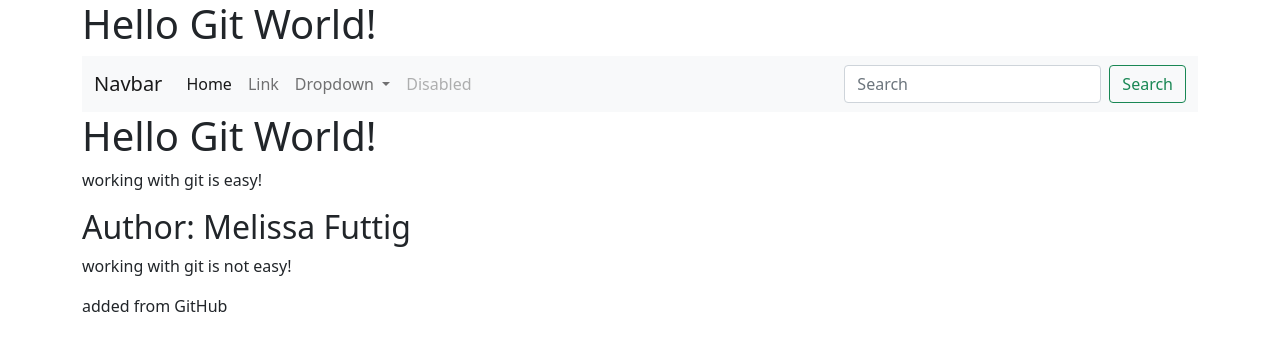
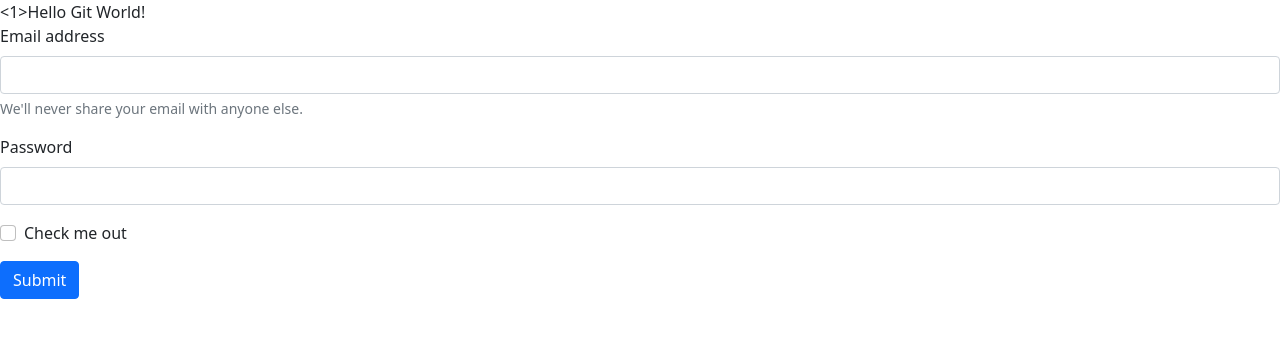
Before and after one commit to nymeria216/GitGitHubMasterclass, a plain HTML site: page index.html in a window 1280 px wide. Drawn offline with nearby package versions, Linux system fonts and the light colour scheme.

Commit message:
add sign in form

```diff
--- a/index.html
+++ b/index.html
@@ -1,66 +1,26 @@
 <!DOCTYPE html>
 <html>
     <link href="https://cdn.jsdelivr.net/npm/bootstrap@5.1.3/dist/css/bootstrap.min.css" rel="stylesheet" integrity="sha384-1BmE4kWBq78iYhFldvKuhfTAU6auU8tT94WrHftjDbrCEXSU1oBoqyl2QvZ6jIW3" crossorigin="anonymous">
+
     <ybody>
+        <1>Hello Git World!</1>
 
-        <div class="container">
-            <h1>Hello Git World!</h1>
-
-            <nav class="navbar navbar-expand-lg navbar-light bg-light">
-                <div class="container-fluid">
-                <a class="navbar-brand" href="#">Navbar</a>
-                <button class="navbar-toggler" type="button" data-bs-toggle="collapse" data-bs-target="#navbarSupportedContent" aria-controls="navbarSupportedContent" aria-expanded="false" aria-label="Toggle navigation">
-                    <span class="navbar-toggler-icon"></span>
-                </button>
-                <div class="collapse navbar-collapse" id="navbarSupportedContent">
-                    <ul class="navbar-nav me-auto mb-2 mb-lg-0">
-                    <li class="nav-item">
-                        <a class="nav-link active" aria-current="page" href="#">Home</a>
-                    </li>
-                    <li class="nav-item">
-                        <a class="nav-link" href="#">Link</a>
-                    </li>
-                    <li class="nav-item dropdown">
-                        <a class="nav-link dropdown-toggle" href="#" id="navbarDropdown" role="button" data-bs-toggle="dropdown" aria-expanded="false">
-                        Dropdown
-                        </a>
-                        <ul class="dropdown-menu" aria-labelledby="navbarDropdown">
-                        <li><a class="dropdown-item" href="#">Action</a></li>
-                        <li><a class="dropdown-item" href="#">Another action</a></li>
-                        <li><hr class="dropdown-divider"></li>
-                        <li><a class="dropdown-item" href="#">Something else here</a></li>
-                        </ul>
-                    </li>
-                    <li class="nav-item">
-                        <a class="nav-link disabled">Disabled</a>
-                    </li>
-                    </ul>
-                    <form class="d-flex">
-                    <input class="form-control me-2" type="search" placeholder="Search" aria-label="Search">
-                    <button class="btn btn-outline-success" type="submit">Search</button>
-                    </form>
-                </div>
-                </div>
-            </nav>
-
-                <h1>Hello Git World!</h1>
-
-                <div>
-                    <p>working with git is easy!</p>
-                </div>
-
-                <h2>Author: Melissa Futtig</h2>
-
-                <div>
-                    <p>working with git is not easy!</p>
-                </div>
-
-                <div>
-                    <p>added from GitHub</p>
-                </div>
-
-                <!--some comments-->
-        </div>
+        <form>
+            <div class="mb-3">
+              <label for="exampleInputEmail1" class="form-label">Email address</label>
+              <input type="email" class="form-control" id="exampleInputEmail1" aria-describedby="emailHelp">
+              <div id="emailHelp" class="form-text">We'll never share your email with anyone else.</div>
+            </div>
+            <div class="mb-3">
+              <label for="exampleInputPassword1" class="form-label">Password</label>
+              <input type="password" class="form-control" id="exampleInputPassword1">
+            </div>
+            <div class="mb-3 form-check">
+              <input type="checkbox" class="form-check-input" id="exampleCheck1">
+              <label class="form-check-label" for="exampleCheck1">Check me out</label>
+            </div>
+            <button type="submit" class="btn btn-primary">Submit</button>
+          </form>
 
     </ybody>
 
```
